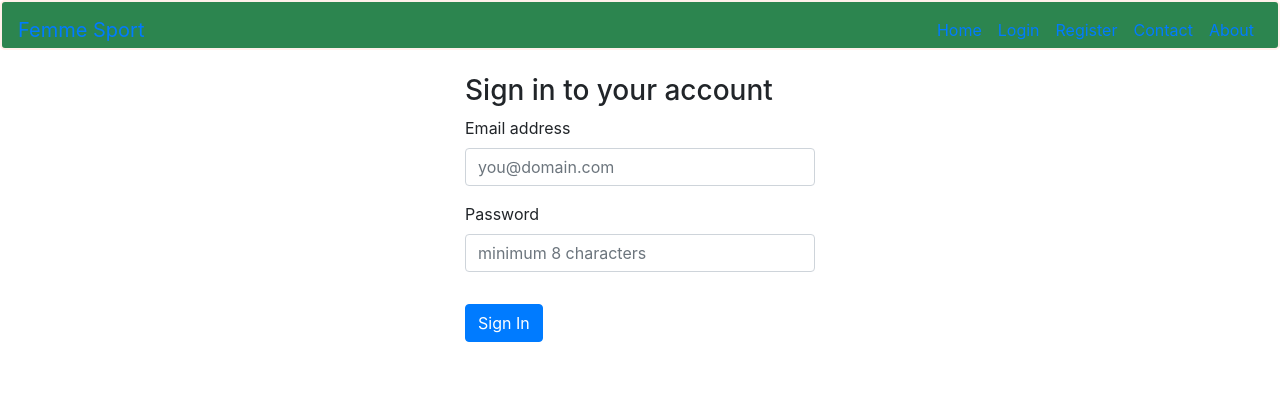
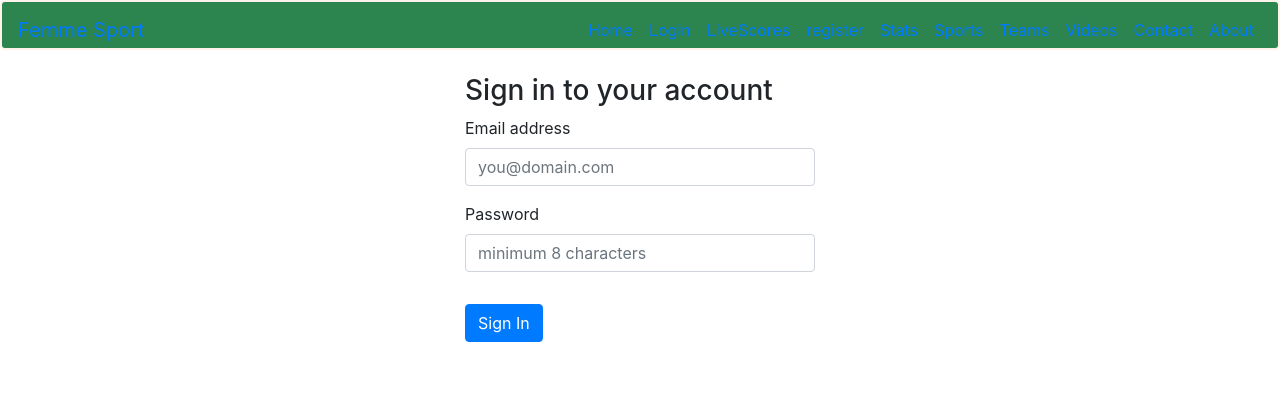
Before and after one commit to anand100b/Femmesport, a PHP site: page /Sports.php in a window 1280 px wide. Shown: the top 420 px of the page. Run offline with PHP 8.4, Linux system fonts and the light colour scheme; some libraries are stand-ins or nearby versions.

Commit message:
pages added

```diff
--- a/src/Navigation.php
+++ b/src/Navigation.php
@@ -5,7 +5,12 @@ class Navigation {
   private static $nav_items = array(
     array('name' => 'Home', 'link' => 'index.php'),
     array('name' => 'Login', 'link' => 'login.php'),
-    array('name' => 'Register', 'link' => 'register.php'),
+    array('name' => 'LiveScores', 'link' => 'LiveScores.php'),
+    array('name' => 'register', 'link' => 'register.php'),
+    array('name' => 'Stats' , 'link' => 'Stats.php'),
+    array('name' => 'Sports' , 'link' => 'Sports.php'),
+    array('name' => 'Teams' , 'link' => 'Teams.php'),
+    array('name' => 'Videos' , 'link' => 'Videos.php'),
     array('name' => 'Contact', 'link' => 'contact.php'),
     array('name' => 'About' , 'link' => 'about.php')
   );
```
